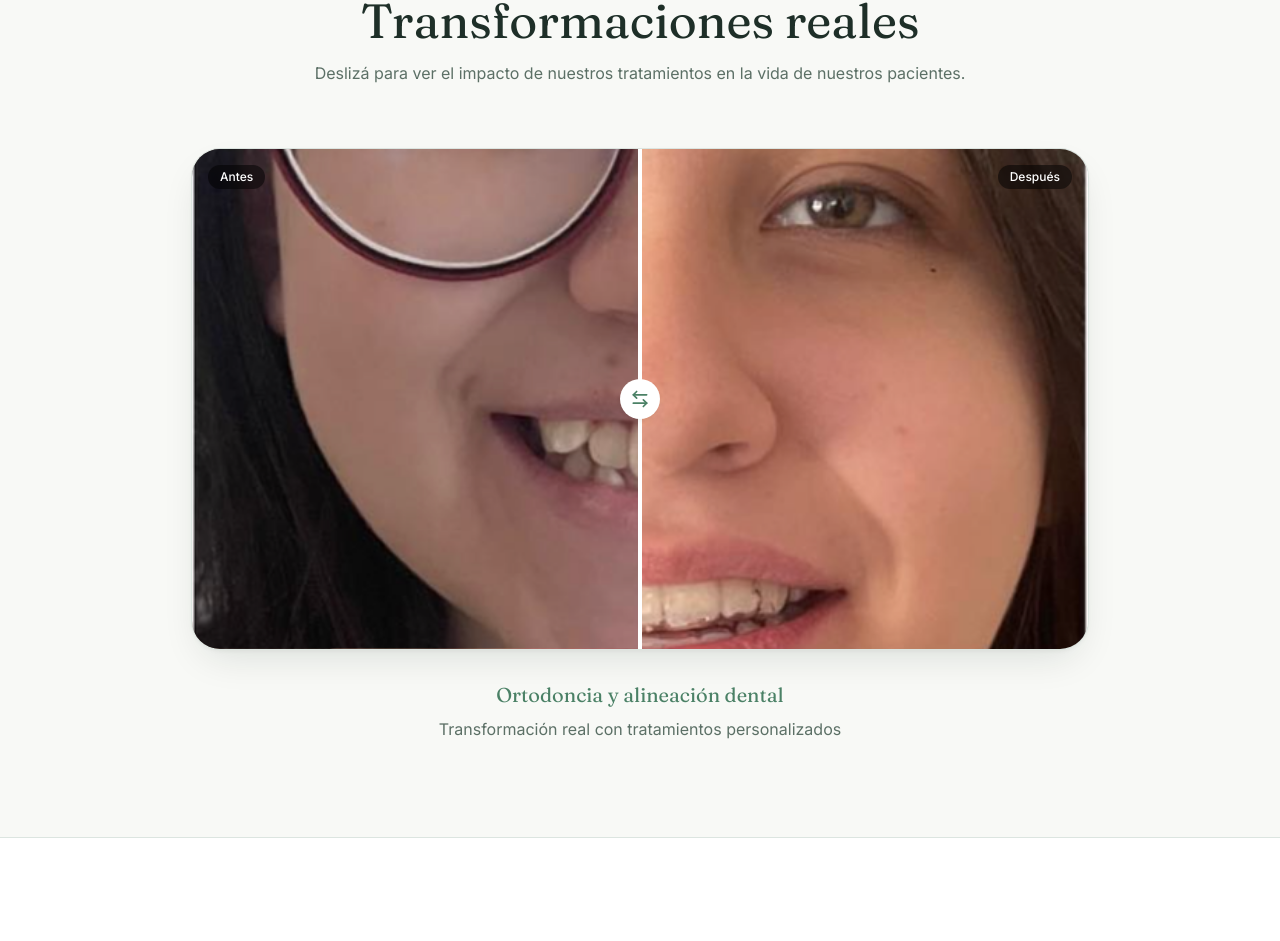
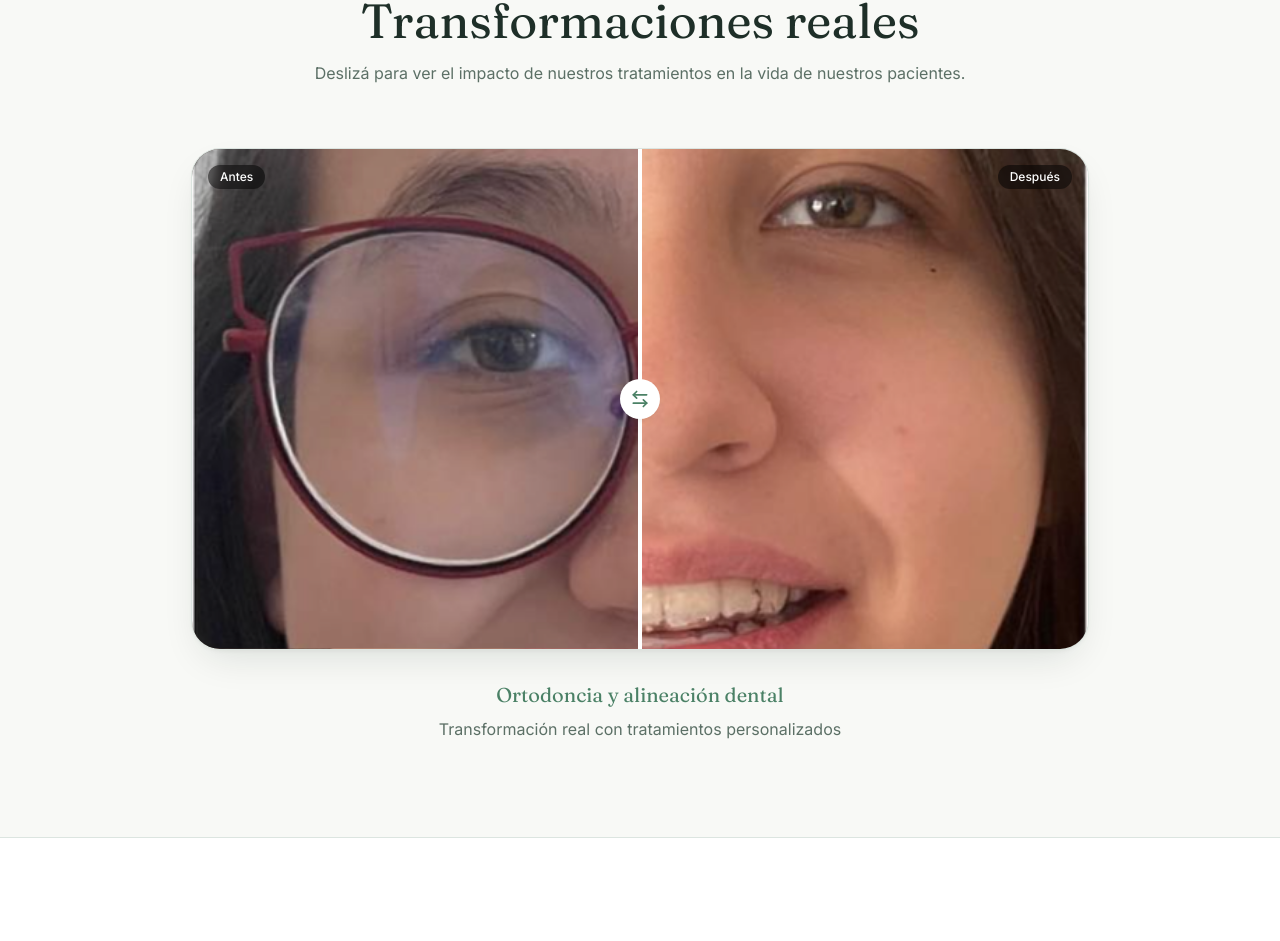
Before and after one commit to b3njaminfuentes/odonto, a Next.js app: page / in a window 1280 px wide. Shown: the part 1701-2642 px from the top of the page. Built offline with nearby package versions, Linux system fonts and the light colour scheme.

Commit message:
style: fix before/after image vertical alignment in slider

```diff
--- a/src/app/page.tsx
+++ b/src/app/page.tsx
@@ -108,7 +108,7 @@ export default function Home() {
           <p className="text-muted max-w-2xl mx-auto">Deslizá para ver el impacto de nuestros tratamientos en la vida de nuestros pacientes.</p>
         </div>
         <div className="max-w-4xl mx-auto">
-          <BeforeAfterSlider beforeImage="/images/antes.jpg" afterImage="/images/despues.jpg" beforePosition="center 82%" afterPosition="center 50%" />
+          <BeforeAfterSlider beforeImage="/images/antes.jpg" afterImage="/images/despues.jpg" beforePosition="center 50%" afterPosition="center 50%" />
           <div className="mt-8 text-center">
             <h3 className="text-xl font-serif text-brand">Ortodoncia y alineación dental</h3>
             <p className="text-muted mt-2">Transformación real con tratamientos personalizados</p>
```
